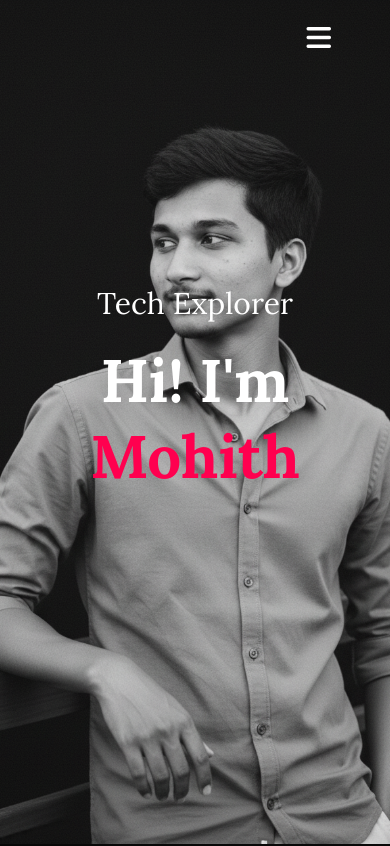
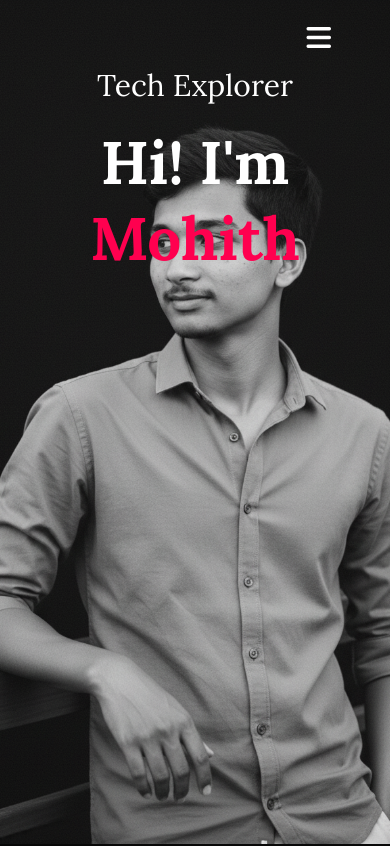
Before and after one commit to gr-0x076/portfolio, a plain HTML site: page index.html in a window 390 px wide. Shown: the top 846 px of the page. Drawn offline with Linux system fonts and the light colour scheme.

Commit message:
Update style.css

```diff
--- a/style.css
+++ b/style.css
@@ -461,7 +461,7 @@ form .btn2 {
     background: url('images/1759659014870.jpg') no-repeat center/cover;
 }
 .header-text {
-    margin-top: 70%;
+    margin-top: 0%;
     text-align: center;
 }
 
```
